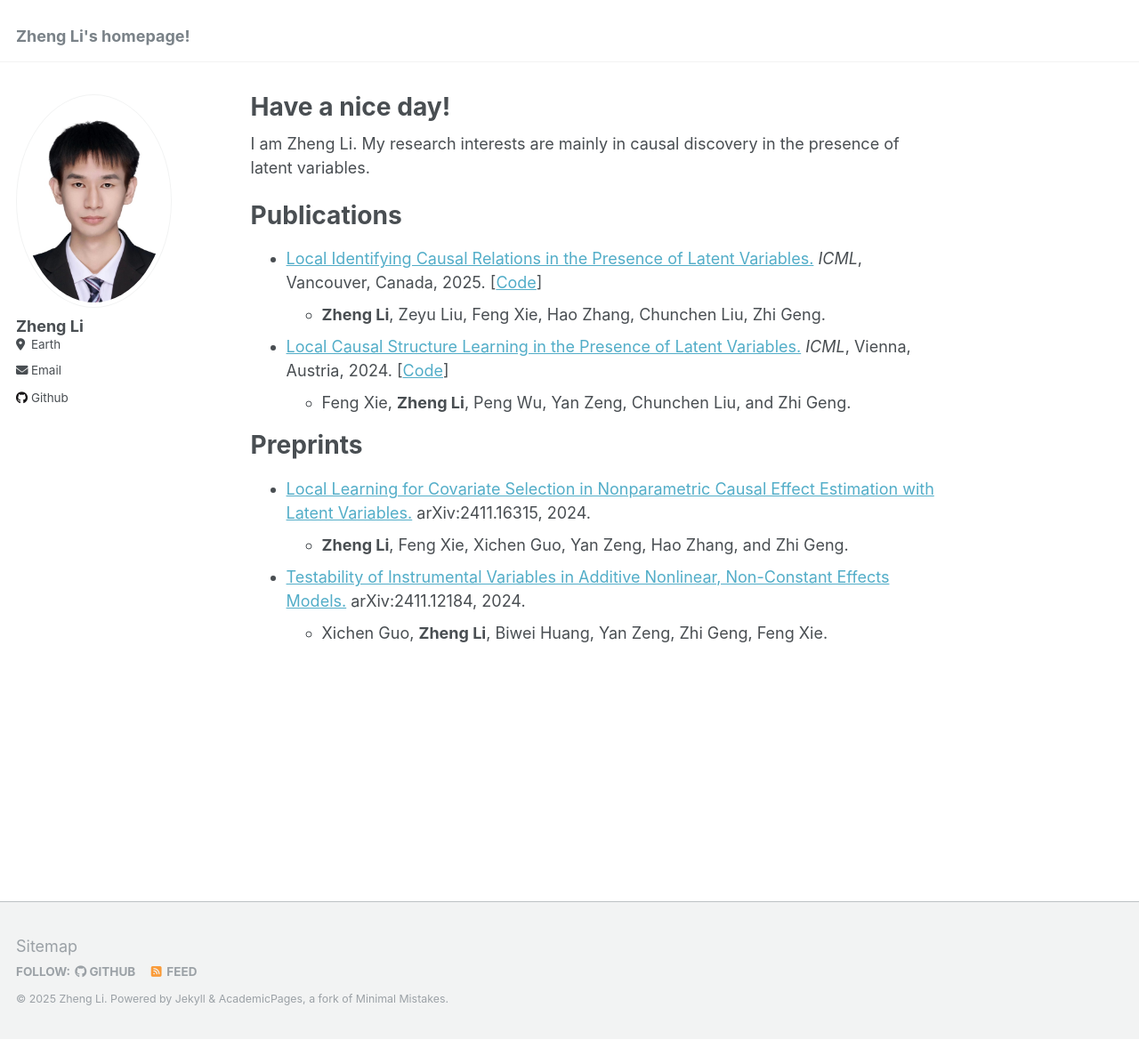
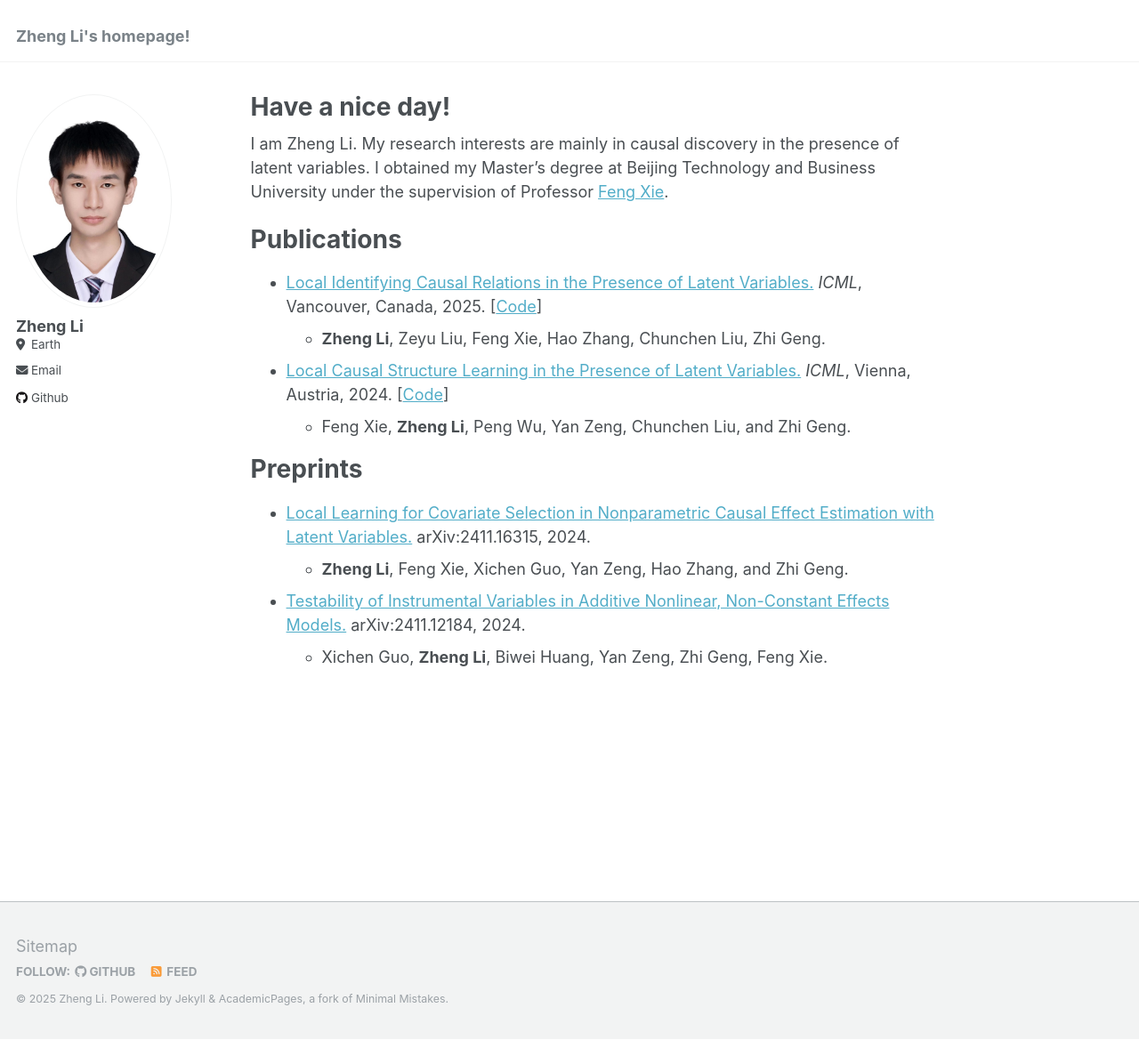
Before and after one commit to zhengli0060/zhengli0060.github.io, a Jekyll site: the page built from _pages/about.md, in a window 1280 px wide and 1169 px high. Shown: the whole window at 89% size. Built offline with Jekyll 4.4.1, drawn with Linux system fonts in a browser that asks for light colours.

Commit message:
Update about.md

```diff
--- a/_pages/about.md
+++ b/_pages/about.md
@@ -9,7 +9,7 @@ redirect_from:
 
 I am Zheng Li.
 My research interests are mainly in causal discovery in the presence of latent variables.
-
+I obtained my Master's degree at Beijing Technology and Business University under the supervision of Professor [Feng Xie](https://fengxie.site/).
 # Publications
 
 * [Local Identifying Causal Relations in the Presence of Latent Variables.](https://openreview.net/pdf?id=O6q2BHK1BL) *ICML*, Vancouver, Canada, 2025. [[Code](https://github.com/zhengli0060/LocICR)]
```
